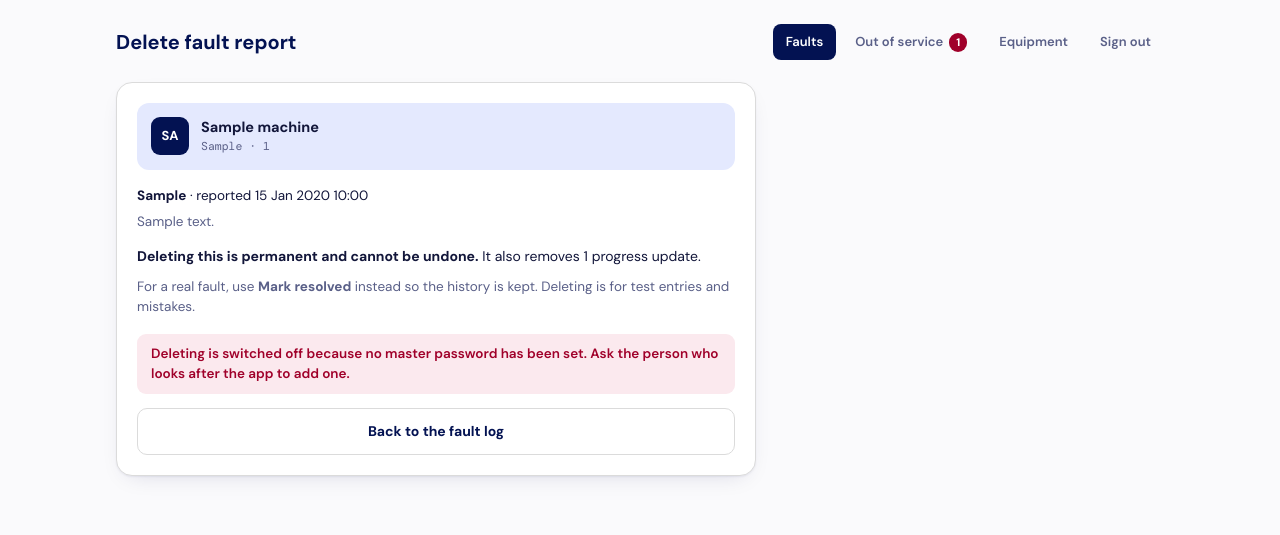
After one commit to boardtom/GymFaultReporting, a Flask app: page /log/1/delete in a window 1280 px wide. The commit adds this page. Shown: the top 535 px of the page. Run offline with Flask 3, Linux system fonts and the light colour scheme; the visitor is signed in with stand-in values (Sample User, id 1); tables that the repository leaves empty hold one stand-in row (values such as "Sample post").

Commit message:
Deleting a fault report now needs the master password too
Confirmation page shows the report first. Shared password check with machine
deletion, so wrong attempts are limited across both.

Co-Authored-By: Claude Sonnet 5.5 <noreply@anthropic.com>
Claude-Session: https://claude.ai/code/session_01RkkUayfzC9piqSMAf3fASs

```diff
--- a/app.py
+++ b/app.py
@@ -355,6 +355,22 @@ def _master_blocked(ip):
     return len(recent) >= LOGIN_MAX_FAILS
 
 
+def _check_master_password():
+    """Check the master password in the submitted form. Returns None if it is
+    right, otherwise the message to show. Wrong attempts are limited per address."""
+    ip = request.remote_addr or "unknown"
+    if not MASTER_PASSWORD:
+        return "Deleting is switched off because no master password has been set."
+    if _master_blocked(ip):
+        return "Too many incorrect attempts. Please wait 10 minutes and try again."
+    supplied = (request.form.get("master_password") or "").encode("utf-8")
+    if hmac.compare_digest(supplied, MASTER_PASSWORD.encode("utf-8")):
+        _failed_master.pop(ip, None)
+        return None
+    _failed_master[ip].append(time.time())
+    return "Incorrect master password. Nothing has been deleted."
+
+
 @app.route("/login", methods=["GET", "POST"])
 def login():
     if request.method == "POST":
@@ -675,17 +691,28 @@ def add_report_update(report_id):
     return redirect(_log_url(rpt.id))
 
 
-@app.route("/log/<int:report_id>/delete", methods=["POST"])
+@app.route("/log/<int:report_id>/delete", methods=["GET", "POST"])
 @login_required
 def delete_report(report_id):
-    """Remove one fault report for good (for test entries and mistakes).
-    Real faults should be marked resolved instead, so the history is kept."""
+    """Remove one fault report for good (for test entries and mistakes). This
+    needs the master password. Real faults should be marked resolved instead,
+    so the history is kept."""
     rpt = db.get_or_404(Report, report_id)
-    name = rpt.machine.name
-    db.session.delete(rpt)
-    db.session.commit()
-    flash(f"Deleted the fault report for {name}.")
-    return redirect(url_for("log_view", status=request.args.get("status", "all")))
+    status = request.args.get("status", "all")
+    error = None
+    if request.method == "POST":
+        error = _check_master_password()
+        if error is None:
+            name, mid = rpt.machine.name, rpt.machine_id
+            ReportUpdate.query.filter_by(report_id=rpt.id).delete()
+            db.session.delete(rpt)
+            db.session.commit()
+            app.logger.warning("Fault report %s deleted (%s, %s)", report_id, name, mid)
+            flash(f"Deleted the fault report for {name}.")
+            return redirect(url_for("log_view", status=status))
+    return render_template("delete_report.html", report=rpt, status=status,
+                           updates=ReportUpdate.query.filter_by(report_id=rpt.id).count(),
+                           enabled=bool(MASTER_PASSWORD), error=error), (400 if error else 200)
 
 
 # --- Routes: QR codes ----------------------------------------------------
@@ -854,32 +881,23 @@ def delete_machine(machine_id):
     error = None
 
     if request.method == "POST":
-        ip = request.remote_addr or "unknown"
-        if not enabled:
-            error = "Deleting is switched off because no master password has been set."
-        elif _master_blocked(ip):
-            error = "Too many incorrect attempts. Please wait 10 minutes and try again."
-        else:
-            supplied = (request.form.get("master_password") or "").encode("utf-8")
-            if hmac.compare_digest(supplied, MASTER_PASSWORD.encode("utf-8")):
-                _failed_master.pop(ip, None)
-                report_ids = [r.id for r in Report.query.filter_by(machine_id=machine.id)]
-                if report_ids:
-                    ReportUpdate.query.filter(ReportUpdate.report_id.in_(report_ids)).delete(synchronize_session=False)
-                removed = Report.query.filter_by(machine_id=machine.id).delete()
-                ServiceRecord.query.filter_by(machine_id=machine.id).delete()
-                OutOfServiceLog.query.filter_by(machine_id=machine.id).delete()
-                name, mid = machine.name, machine.id
-                db.session.delete(machine)
-                db.session.commit()
-                app.logger.warning("Machine deleted: %s (%s) with %d reports", name, mid, removed)
-                msg = f"Deleted {name}"
-                if removed:
-                    msg += f" and {removed} fault report{'s' if removed != 1 else ''}"
-                flash(msg + ".")
-                return redirect(url_for("machines_admin"))
-            _failed_master[ip].append(time.time())
-            error = "Incorrect master password. Nothing has been deleted."
+        error = _check_master_password()
+        if error is None:
+            report_ids = [r.id for r in Report.query.filter_by(machine_id=machine.id)]
+            if report_ids:
+                ReportUpdate.query.filter(ReportUpdate.report_id.in_(report_ids)).delete(synchronize_session=False)
+            removed = Report.query.filter_by(machine_id=machine.id).delete()
+            ServiceRecord.query.filter_by(machine_id=machine.id).delete()
+            OutOfServiceLog.query.filter_by(machine_id=machine.id).delete()
+            name, mid = machine.name, machine.id
+            db.session.delete(machine)
+            db.session.commit()
+            app.logger.warning("Machine deleted: %s (%s) with %d reports", name, mid, removed)
+            msg = f"Deleted {name}"
+            if removed:
+                msg += f" and {removed} fault report{'s' if removed != 1 else ''}"
+            flash(msg + ".")
+            return redirect(url_for("machines_admin"))
 
     return render_template("delete_machine.html", machine=machine, counts=counts,
                            enabled=enabled, error=error), (400 if error else 200)
--- /dev/null
+++ b/templates/delete_report.html
@@ -0,0 +1,47 @@
+{% extends "base.html" %}
+{% block title %}Delete fault report{% endblock %}
+{% block body %}
+<div class="app-shell">
+  <div class="app-header">
+    <h1>Delete fault report</h1>
+    {% set nav_active = "faults" %}{% include "_nav.html" %}
+  </div>
+
+  <div class="card" style="max-width:640px;">
+    <div class="machine-card" style="margin-bottom:16px;">
+      <div class="machine-icon">{{ report.machine.name[:2]|upper }}</div>
+      <div>
+        <div class="machine-name">{{ report.machine.name }}</div>
+        <div class="machine-loc mono">{{ report.machine.location }} &middot; {{ report.machine.id }}</div>
+      </div>
+    </div>
+
+    <p style="margin:0 0 6px;font-size:13.5px;"><strong>{{ report.fault_type }}</strong> &middot; reported {{ report.created_at|uk }}</p>
+    {% if report.details %}<p style="margin:0 0 14px;font-size:13.5px;color:var(--text-muted);">{{ report.details }}</p>{% endif %}
+
+    {% if error %}<div class="flash" style="margin-bottom:14px;">{{ error }}</div>{% endif %}
+
+    <p style="margin:0 0 10px;font-size:14px;"><strong>Deleting this is permanent and cannot be undone.</strong>
+      {% if updates %}It also removes {{ updates }} progress update{{ 's' if updates != 1 }}.{% endif %}</p>
+    <p style="margin:0 0 16px;font-size:13.5px;color:var(--text-muted);">
+      For a real fault, use <strong>Mark resolved</strong> instead so the history is kept. Deleting is for test entries and mistakes.
+    </p>
+
+    {% if enabled %}
+    <form method="post" autocomplete="off">
+      <label class="field">
+        Master password
+        <input type="password" name="master_password" required autocomplete="off" autofocus>
+      </label>
+      <div style="display:flex;gap:10px;flex-wrap:wrap;">
+        <button type="submit" class="btn btn-primary" style="width:auto;background:var(--red);">Delete permanently</button>
+        <a href="{{ url_for('log_view', status=status) }}#report-{{ report.id }}" class="btn btn-ghost" style="width:auto;text-decoration:none;">Cancel</a>
+      </div>
+    </form>
+    {% else %}
+    <div class="flash" style="margin-bottom:14px;">Deleting is switched off because no master password has been set. Ask the person who looks after the app to add one.</div>
+    <a href="{{ url_for('log_view', status=status) }}" class="btn btn-ghost" style="width:auto;text-decoration:none;">Back to the fault log</a>
+    {% endif %}
+  </div>
+</div>
+{% endblock %}
--- a/templates/log.html
+++ b/templates/log.html
@@ -117,11 +117,7 @@
               <form method="post" action="{{ url_for('toggle_report', report_id=r.id, status=status_filter) }}">
                 <button type="submit" class="row-btn">{{ 'Mark resolved' if r.status == 'open' else 'Reopen' }}</button>
               </form>
-              <form method="post" action="{{ url_for('delete_report', report_id=r.id, status=status_filter) }}"
-                    data-msg="Delete this fault report for {{ r.machine.name }} permanently? This cannot be undone."
-                    onsubmit="return confirm(this.dataset.msg);">
-                <button type="submit" class="row-btn" style="color:var(--red);">Delete</button>
-              </form>
+              <a href="{{ url_for('delete_report', report_id=r.id, status=status_filter) }}" class="row-btn" style="color:var(--red);">Delete</a>
             </div>
           </td>
         </tr>
```
